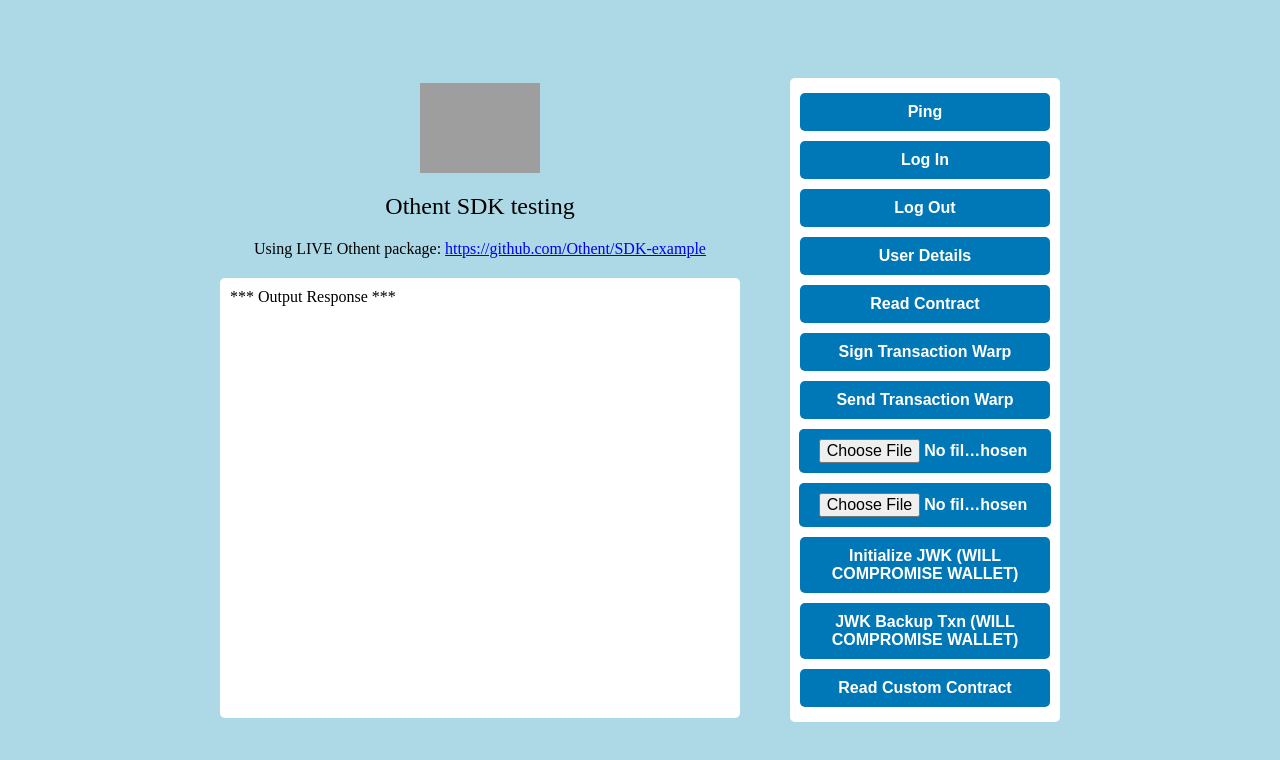
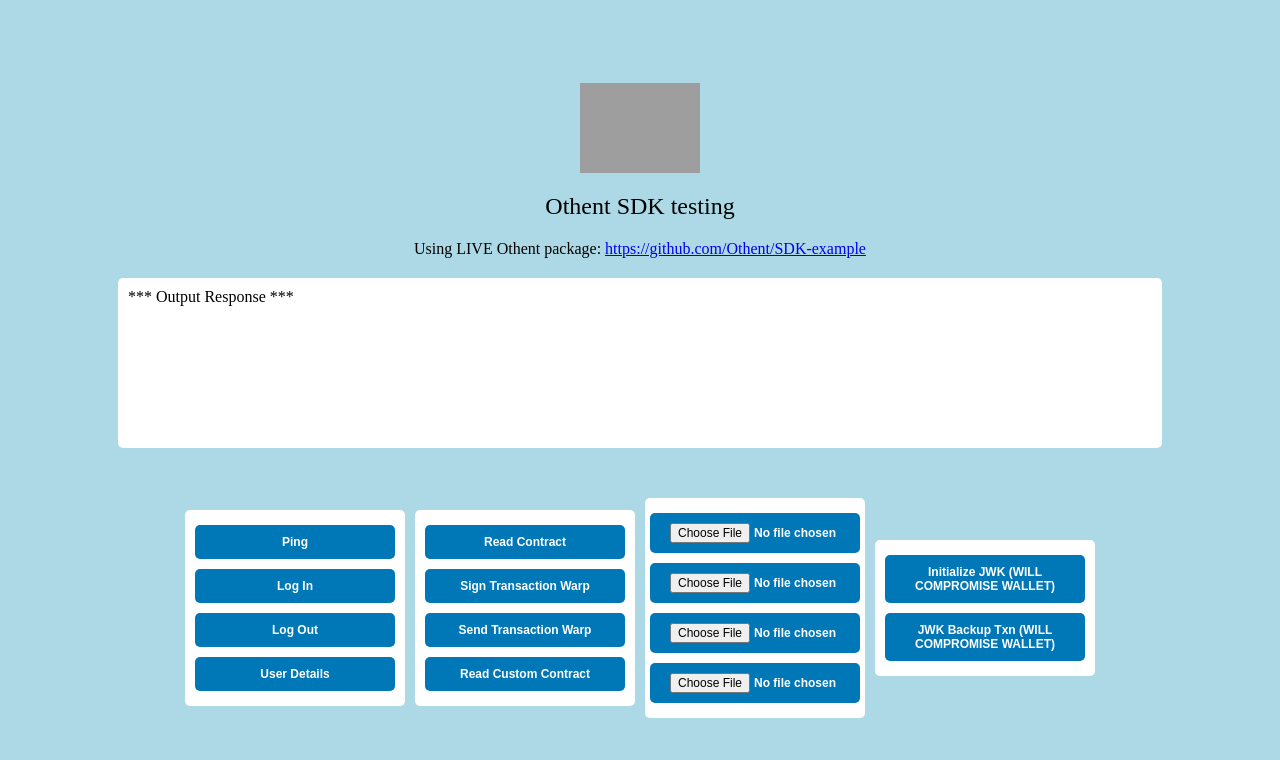
Before and after one commit to Othent/SDK-example, a React (Create React App) app: page / in a window 1280 px wide. Shown: the top 760 px of the page. Built offline with nearby package versions, Linux system fonts and the light colour scheme; grey boxes are pictures that could not be loaded.

Commit message:
feat: bundlr support

```diff
--- a/package.json
+++ b/package.json
@@ -6,7 +6,6 @@
     "@testing-library/jest-dom": "^5.16.5",
     "@testing-library/react": "^13.4.0",
     "@testing-library/user-event": "^13.5.0",
-    "othent": "^1.0.39",
     "react": "^18.2.0",
     "react-dom": "^18.2.0",
     "react-scripts": "5.0.1",
--- a/src/App.css
+++ b/src/App.css
@@ -2,6 +2,7 @@
   height: 100vh;
   width: 100vw;
   display: flex;
+  flex-direction: column;
   justify-content: center;
   align-items: center;
   gap: 50px;
@@ -13,7 +14,7 @@
   padding: 10px 20px;
   border: none;
   border-radius: 5px;
-  font-size: 16px;
+  font-size: 12px;
   font-weight: bold;
   cursor: pointer;
   margin: 5px;
@@ -30,7 +31,7 @@
   padding: 10px 20px;
   border: none;
   border-radius: 5px;
-  font-size: 16px;
+  font-size: 12px;
   font-weight: bold;
   cursor: pointer;
   margin: 5px;
@@ -44,7 +45,7 @@
 
 .buttons {
   height: fit-content;
-  width: 250px;
+  width: 200px;
   background-color: white;
   justify-content: center;
   align-items: center;
@@ -52,14 +53,25 @@
   flex-direction: column;
   padding: 10px;
   border-radius: 5px;
+
 }
+
+
+.buttons-div {
+  display: flex;
+  justify-content: center;
+  align-items: center;
+  gap: 10px;
+  width: 80vw;
+}
+
 
 .output {
   background-color: white;
   padding: 10px;
   border-radius: 5px;
-  width: 500px;
-  height: 420px;
+  width: 80vw;
+  height: 150px;
   overflow-y: scroll;
   word-wrap: break-word;
 }
--- a/src/App.js
+++ b/src/App.js
@@ -106,7 +106,7 @@ function App() {
       setOutput(JSON.stringify(error));
     }
   };
-  const handleFileUploadSign = async (event) => {
+  const handleFileUploadSignArweave = async (event) => {
     const file = event.target.files[0];
     await handleSignTransactionArweave(file);
   };
@@ -130,9 +130,56 @@ function App() {
       setOutput(JSON.stringify(error));
     }
   };
-  const handleFileUploadSend = async (event) => {
+  const handleFileUploadSendArweave = async (event) => {
     const file = event.target.files[0];
     await handleSendTransactionArweave(file);
+  };
+
+
+
+  const handleSignTransactionBundlr = async (file) => {
+    try {
+      const response = await othent.signTransactionBundlr({
+        othentFunction: 'uploadData',
+        data: file,
+        tags: [
+          {name: 'Test', value: 'Tag'},
+        ]
+      });
+      const message = 'Sign transaction Bundlr button clicked: ' + JSON.stringify(response)
+      setOutput(JSON.stringify(message));
+      console.log(message)
+    } catch (error) {
+      setOutput(JSON.stringify(error));
+    }
+  };
+  const handleFileUploadSignBundlr = async (event) => {
+    const file = event.target.files[0];
+    await handleSignTransactionBundlr(file);
+  };
+
+
+
+
+  const handleSendTransactionBundlr = async (file) => {
+    try {
+      const signedTransaction = await othent.signTransactionBundlr({
+        othentFunction: 'uploadData',
+        data: file,
+        tags: [ {name: 'Test', value: 'Tag'} ]
+      });
+
+      const response = await othent.sendTransactionBundlr(signedTransaction);
+      const message = 'Send transaction Bundlr button clicked: ' + JSON.stringify(response)
+      console.log(response)
+      setOutput(message);
+    } catch (error) {
+      setOutput(JSON.stringify(error));
+    }
+  };
+  const handleFileUploadSendBundlr = async (event) => {
+    const file = event.target.files[0];
+    await handleSendTransactionBundlr(file);
   };
 
 
@@ -197,22 +244,37 @@ function App() {
         <div className="output">{output}</div>
       </div>
 
+
+      <div className='buttons-div'>
+
         <div className="buttons">
-
           <button className='button' onClick={handlePingClick}>Ping</button>
           <button className='button' onClick={handleLogInClick}>Log In</button>
           <button className='button' onClick={handleLogOutClick}>Log Out</button>
           <button className='button' onClick={handleUserDetailsClick}>User Details</button>
+        </div>
+
+        <div className="buttons">
           <button className='button' onClick={handleReadContractClick}>Read Contract</button>
           <button className='button' onClick={handleSignTransactionWarp}>Sign Transaction Warp</button>
           <button className='button' onClick={handleSendTransactionWarp}>Send Transaction Warp</button>
-        <input id="file-input" className='file-input' type="file" onChange={handleFileUploadSign} />
-        <input id="file-input" className='file-input' type="file" onChange={handleFileUploadSend} />
+          <button className='button' onClick={handleReadCustomContract}>Read Custom Contract</button>
+        </div>
+
+        <div className="buttons">
+          <input id="file-input" className='file-input' type="file" onChange={handleFileUploadSignArweave} />
+          <input id="file-input" className='file-input' type="file" onChange={handleFileUploadSendArweave} />
+          <input id="file-input" className='file-input' type="file" onChange={handleFileUploadSignBundlr} />
+          <input id="file-input" className='file-input' type="file" onChange={handleFileUploadSendBundlr} />
+        </div>
+
+        <div className="buttons">
           <button className='button' onClick={handleInitializeJWKClick}>Initialize JWK (WILL COMPROMISE WALLET)</button>
           <button className='button' onClick={handleJWKBackupTxnClick}>JWK Backup Txn  (WILL COMPROMISE WALLET)</button>
-        <button className='button' onClick={handleReadCustomContract}>Read Custom Contract</button>
+        </div>
 
       </div>
+
 
     </div>
   );
```
Also changed, not shown: 1 other file (tests, documents, lock files or other folders). Lines whose indentation alone changed are shown as unchanged.
